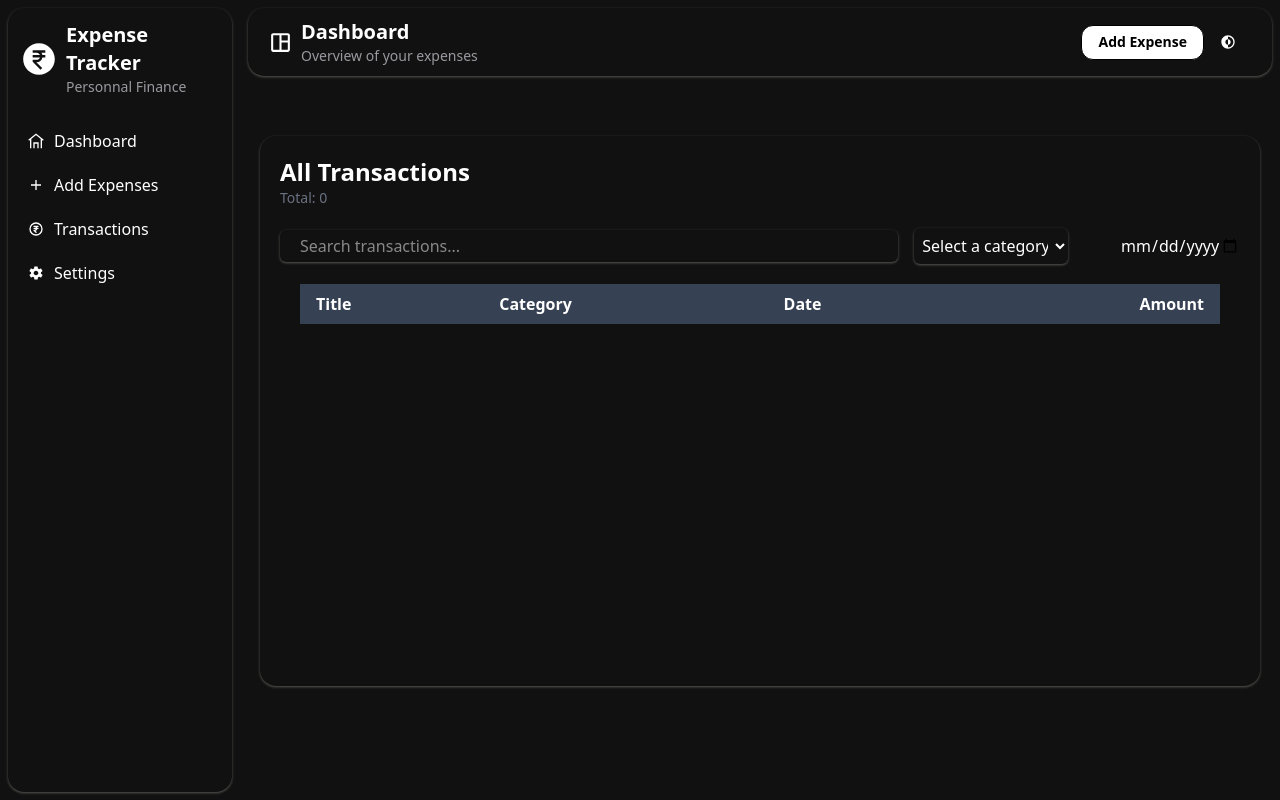
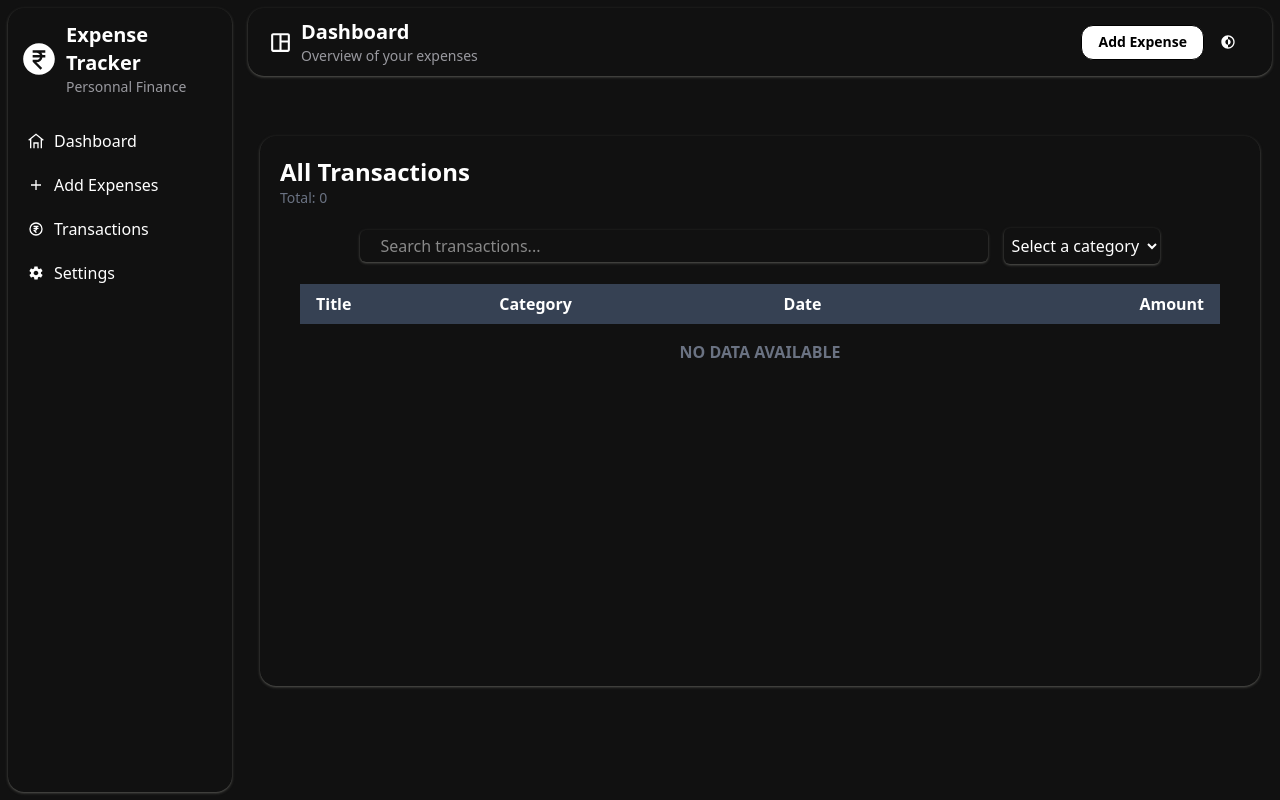
Before and after one commit to navaneethk-000/Expense-Tracker, a React (Vite) app: page /transactions in a window 1280 px wide. Built offline with nearby package versions, Linux system fonts and the light colour scheme.

Commit message:
Added search filters

```diff
--- a/src/pages/Transactions.jsx
+++ b/src/pages/Transactions.jsx
@@ -1,4 +1,4 @@
-import { useContext } from "react";
+import { useContext, useState } from "react";
 import { DispatchContext, StateContext } from "../context/ExpenseProvider";
 import Dropdown from "./cards/Dropdown";
 import { MdDeleteOutline } from "react-icons/md";
@@ -15,6 +15,29 @@ const Transactions = () => {
     dispatch({ type: "delete_expense", payload: indexToDlt });
   };
 
+  const [sortCategory, setSortCategory] = useState("");
+  const [searchTerm, setsearchTerm] = useState("");
+
+  const filteredExpense = myExpenses.filter((exp) => {
+    const matchesSearch = exp.title
+      .toLowerCase()
+      .includes(searchTerm.toLowerCase());
+    const matchesCategory = sortCategory ? exp.category === sortCategory : true;
+
+    return matchesSearch && matchesCategory;
+  });
+
+  const categories = [
+    "Food",
+    "Bills",
+    "Travel",
+    "Entertainment",
+    "Shopping",
+    "Healthcare",
+    "Education",
+    "Other",
+  ];
+
   return (
     <div className="flex justify-center mt-10 shadow-sm shadow-[#51514d] rounded-2xl p-5 flex-col h-[550px]">
       <h1 className="text-2xl font-bold">All Transactions</h1>
@@ -25,13 +48,30 @@ const Transactions = () => {
           type="search"
           className="shadow-sm shadow-[#51514d] p-1 pl-5 rounded-md w-[49vw]"
           placeholder="Search transactions..."
+          onChange={(e) => setsearchTerm(e.target.value)}
         />
-        <Dropdown />
-        <input type="date" name="" id="" className="w-1/6 pl-10" />
+
+        <div className="ml-1">
+          <select
+            id="dropdown"
+            className="shadow-sm shadow-[#51514d] rounded-md p-1 bg-[var(--bg-color)] h-9 w-full"
+            onChange={(e) => setSortCategory(e.target.value)}
+          >
+            <option value="">Select a category</option>
+
+            {categories.map((item, index) => {
+              return (
+                <option key={index} value={item}>
+                  {item}
+                </option>
+              );
+            })}
+          </select>
+        </div>
       </div>
 
       <div className="md:w-[75vw] rounded-2xl p-5 h-[430px] overflow-scroll mb-5">
-        <div className="max-h-96 overflow-y-auto">
+        <div className="max-h-96 overflow-y-clip">
           <table className="min-w-full table-auto">
             <thead className="sticky top-0 bg-gray-700 text-white z-10">
               <tr>
@@ -42,8 +82,18 @@ const Transactions = () => {
               </tr>
             </thead>
             <tbody>
-              {myExpenses.map((exp, index) => (
-                <tr key={index} className="">
+              {filteredExpense.length === 0 ? (
+                <tr>
+                  <td
+                    colSpan="4"
+                    className="text-center py-4 text-gray-500 font-semibold"
+                  >
+                    NO DATA AVAILABLE
+                  </td>
+                </tr>
+              ) : (
+                filteredExpense.map((exp, index) => (
+                  <tr key={index}>
                     <td className="px-4 py-2">{exp.title}</td>
                     <td className="px-4 py-2">{exp.category}</td>
                     <td className="px-4 py-2">{exp.date}</td>
@@ -55,7 +105,8 @@ const Transactions = () => {
                       <MdDeleteOutline className="text-red-600" />
                     </button>
                   </tr>
-              ))}
+                ))
+              )}
             </tbody>
           </table>
         </div>
```
Lines whose indentation alone changed are shown as unchanged.
